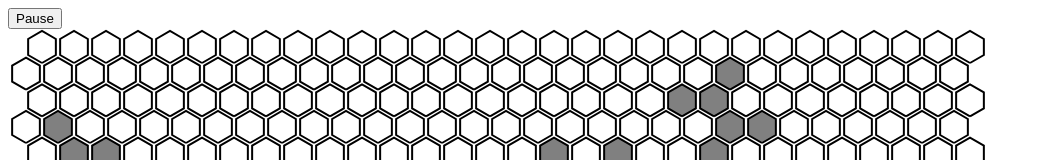
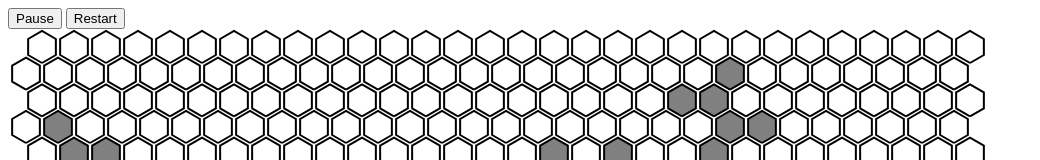
Before and after one commit to eholk/hexlife, a plain HTML site: page index.html in a window 1280 px wide. Shown: the top 160 px of the page, without its empty margins (0-1040 px from the left). Drawn offline with Linux system fonts and the light colour scheme.

Commit message:
Added a restart button

```diff
--- a/hexlife.js
+++ b/hexlife.js
@@ -19,6 +19,11 @@ function onpause() {
         b.value = "Pause";
         loop();
     }
+}
+
+function onrestart() {
+    initGrid();
+    redraw();
 }
 
 function makeGrid(width, height, init) {
--- a/index.html
+++ b/index.html
@@ -8,6 +8,8 @@
   <body onload="start()">
     <div id="controls">
       <input id="btn_pause" type="submit" value="Pause" onclick="onpause()">
+      <input id="btn_restart" type="submit" value="Restart"
+             onclick="onrestart()">
     </div>
     <canvas id="grid" width="1024" height="768"></canvas>
   </body>
```
